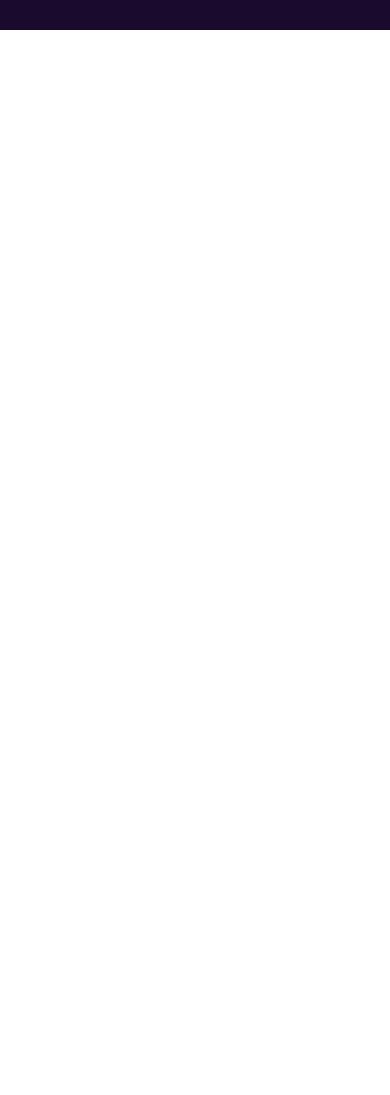
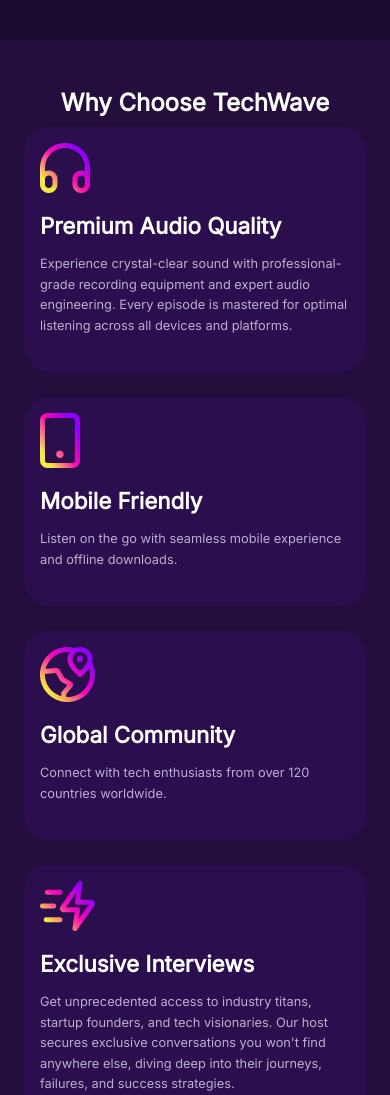
Before and after one commit to arefin141350/2nd-assignment, a plain HTML site: page index.html in a window 390 px wide. Shown: the part 902-1997 px from the top of the page. Before the commit the page ends 932 px from the top, so only its background shows below. Drawn offline with Linux system fonts and the light colour scheme.

Commit message:
responsive-grid-section

```diff
--- a/index.html
+++ b/index.html
@@ -39,7 +39,7 @@
     <div class="text-container">
       <div class="all-text">
         <h1>TechWave</h1>
-        <p style="color: rgba(255, 255, 255, 0.6)">
+        <p style="color: rgba(255, 255, 255, 0.6); font-size: 1rem">
           Your daily dose of tech insights, productivity hacks, and personal
           growth
         </p>
@@ -53,53 +53,92 @@
         </div>
       </div>
     </div>
-      <div class="About">
+    <div class="About">
       <h1>About The Podcast</h1>
       <p>
-        TechWave is your go-to podcast for staying ahead in the fast-paced world of technology.<br>
-        We break down complex topics into digestible insights, explore productivity strategies that actually work,<br>
+        TechWave is your go-to podcast for staying ahead in the fast-paced world
+        of technology.<br />
+        We break down complex topics into digestible insights, explore
+        productivity strategies that actually work,<br />
         and share stories of personal growth from industry leaders.
       </p>
       <p class="short">
-        Join thousands of young professionals and tech enthusiasts who start their day with TechWave.
+        Join thousands of young professionals and tech enthusiasts who start
+        their day with TechWave.
       </p>
-
-    </div >
+    </div>
     <div class="horizontal-line">
-   <hr>
+      <hr />
     </div>
     <div class="info">
-      <div class=" box1">
-        <h1>
-          150K+
-        </h1>
+      <div class="box1">
+        <h1>150K+</h1>
         <p>MONTHLY LISTENERS</p>
       </div>
-      <div class=" box2">
-        <h1>
-          200+
-        </h1>
+      <div class="box2">
+        <h1>200+</h1>
         <p>EPISODES PUBLISHED</p>
-
-
       </div>
       <div class="box3">
-        <h1>
-          4.9★
-        </h1>
+        <h1>4.9★</h1>
         <p>AVERAGE RATING</p>
-
-
       </div>
       <div class="box4">
-
-        <h1>
-          50+
-        </h1>
+        <h1>50+</h1>
         <p>INDUSTRY EXPERTS</p>
-
       </div>
     </div>
-  </section>
+    <div class="grid-section">
+      <div>
+        <h1>Why Choose TechWave</h1>
+      </div>
+      <div class="grid-layout">
+        <div class="card premium">
+          <div class="icon"><img src="./assets/headphone.png" alt="" /></div>
+          <h3>Premium Audio Quality</h3>
+          <p>
+            Experience crystal-clear sound with professional-grade recording
+            equipment and expert audio engineering. Every episode is mastered
+            for optimal listening across all devices and platforms.
+          </p>
+        </div>
+        <div class="card mobile">
+          <div class="icon"><img src="./assets/device.png" alt="" /></div>
+          <h3>Mobile Friendly</h3>
+          <p>
+            Listen on the go with seamless mobile experience and offline
+            downloads.
+          </p>
+        </div>
+
+        <div class="card global">
+          <div class="icon"><img src="./assets/location.png" alt="" /></div>
+          <h3>Global Community</h3>
+          <p>
+            Connect with tech enthusiasts from over 120 countries worldwide.
+          </p>
+        </div>
+
+        <div class="card interviews">
+          <div class="icon"><img src="./assets/stroke.png" alt="" /></div>
+          <h3>Exclusive Interviews</h3>
+          <p>
+            Get unprecedented access to industry titans, startup founders, and
+            tech visionaries. Our host secures exclusive conversations you won't
+            find anywhere else, diving deep into their journeys, failures, and
+            success strategies.
+          </p>
+        </div>
+
+        <div class="card resources">
+          <div class="icon"><img src="./assets/resource.png" alt="" /></div>
+          <h3>Rich Resources</h3>
+          <p>
+            Access show notes, transcripts, and additional learning materials
+            for every episode.
+          </p>
+        </div>
+      </div>
+    </div>
   </body>
 </html>
--- a/style.css
+++ b/style.css
@@ -217,6 +217,7 @@
 
   transform: scale(1.2);
 }
+
 /*about*/
 .About {
   display: flex;
@@ -228,9 +229,11 @@
   /* padding: 5px 2px; */
   background-color: #1a0b2e;
 }
+
 br {
   display: inline;
 }
+
 .About p {
   max-width: 100%;
   margin: 0 auto;
@@ -250,11 +253,13 @@
   margin: 0 auto;
   padding-bottom: 2.5rem;
 }
-.horizontal-line{
+
+.horizontal-line {
   background-color: #1a0b2e;
   padding-bottom: 2rem;
 
 }
+
 hr {
   width: 80%;
   border: none;
@@ -262,6 +267,7 @@
   background-color: rgba(255, 255, 255, 0.3);
   margin: 0px auto 0 auto;
 }
+
 /* rating-info */
 .info {
   background-color: #1a0b2e;
@@ -272,6 +278,7 @@
   padding-top: 1.5rem;
   padding-bottom: 2.5rem;
 }
+
 .box1,
 .box2,
 .box3,
@@ -279,6 +286,69 @@
   text-align: center;
 }
 
+/* grid-info */
+.grid-section {
+  background-color: #230E3D;
+  color: white;
+  padding: 5rem 0px;
+}
+
+.grid-section h1 {
+  display: flex;
+  justify-content: center;
+}
+
+.card {
+  background-color: rgba(53, 17, 101, 0.4);
+  padding: 2rem;
+  border-radius: 1.5rem;
+  text-align: left;
+}
+
+.card h3 {
+  margin: 15px 0;
+  font-size: 1.4rem;
+}
+
+.card p {
+  color: #bcaecf;
+  line-height: 1.6;
+}
+
+.premium {
+
+  grid-area: premium;
+
+}
+
+.mobile {
+  grid-area: mobile;
+}
+
+.global {
+  grid-area: global;
+}
+
+.interviews {
+  grid-area: interviews;
+}
+
+.resources {
+  grid-area: resources;
+}
+
+.grid-layout {
+
+  display: grid;
+  gap: 25px;
+  grid-template-columns: repeat(3, 1fr);
+  grid-template-areas:
+    "premium mobile mobile"
+    "premium global global"
+    "interviews interviews resources";
+  max-width: 1100px;
+  margin: 0 auto;
+}
 
 @media screen and (max-width: 576px),
 screen and (max-width: 768px) {
@@ -346,38 +416,63 @@
   .subscribe-btn-transparent {
     font-size: 0.7rem;
   }
+
   .About {
     margin-top: -1rem;
     padding: 1.25rem;
   }
+
   .About .short {
     padding-bottom: 1rem;
   }
+
   br {
     display: none;
   }
-.horizontal-line{
+
+  .horizontal-line {
     margin-top: -10px;
   }
-.info{
+
+  .info {
 
     display: grid;
-    grid-template-columns: repeat(2,1fr);
+    grid-template-columns: repeat(2, 1fr);
     color: #00ff88;
     gap: 5px;
     margin-top: -10px;
     padding-bottom: 2.7rem;
   }
-.info h1{
+
+  .info h1 {
     font-size: xx-large;
   }
-.info p{
-  font-size:1rem;
+
+  .info p {
+    font-size: 1rem;
   }
+
   .box1,
   .box2,
   .box3,
   .box4 {
     padding: 0px 0.6rem;
   }
+
+  .grid-section {
+    padding: 3rem 0px;
   }
+
+  .grid-layout {
+
+    display: flex;
+    flex-direction: column;
+    margin: 0px 1.5rem;
+  }
+
+  .card {
+
+    padding: 1rem;
+
+  }
+}
```
Lines whose indentation alone changed are shown as unchanged.
